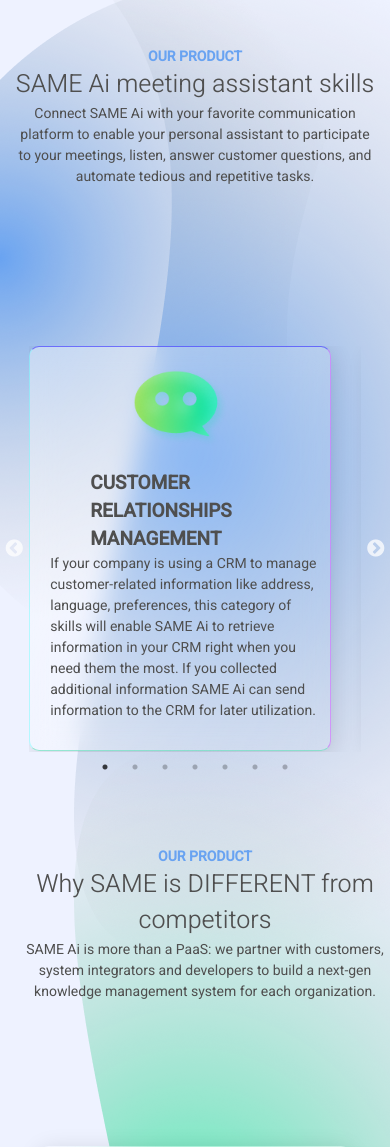
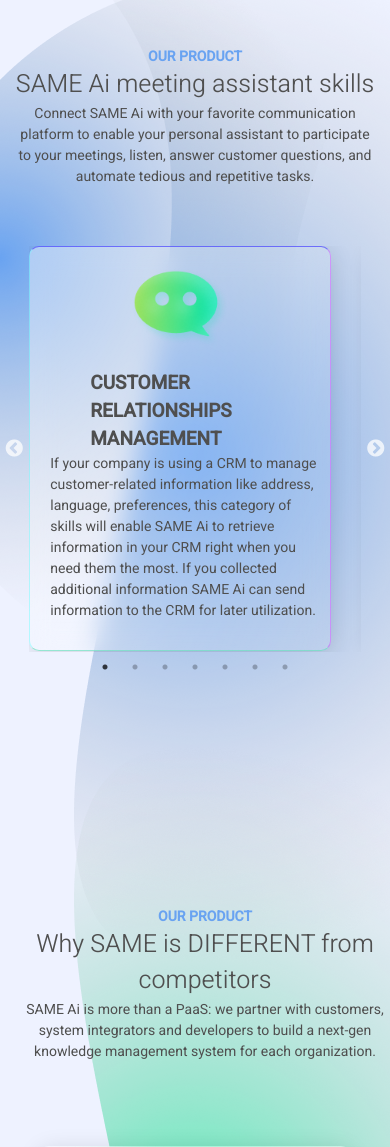
Before and after one commit to Salesmeet/site, a PHP site: page /index.php in a window 390 px wide; the page is wider, and only the part inside the window is pictured. Shown: the part 1154-2301 px from the top of that part. Run offline with PHP 8.4, Linux system fonts and the light colour scheme; some libraries are stand-ins or nearby versions.

Commit message:
ottimizzazione mobile

```diff
--- a/src/section/skills_slide.php
+++ b/src/section/skills_slide.php
@@ -73,6 +73,9 @@
     }
     /* mobile */
     @media (max-width: 880px) {
+      .skillsslidecontainer {
+          top: 300px;
+      }
       .skillsslidecontainer .slick-dotted.slick-slider {
           height: 406px;
       }
--- a/src/section/vantaggi.php
+++ b/src/section/vantaggi.php
@@ -90,7 +90,7 @@
 
   @media (max-width: 880px) {
     .vantaggi .contenuto {
-      padding-top: 100px;
+      padding-top: 160px;
       padding-left: 10px;
       padding-right: 10px;
       text-align: center;
```
